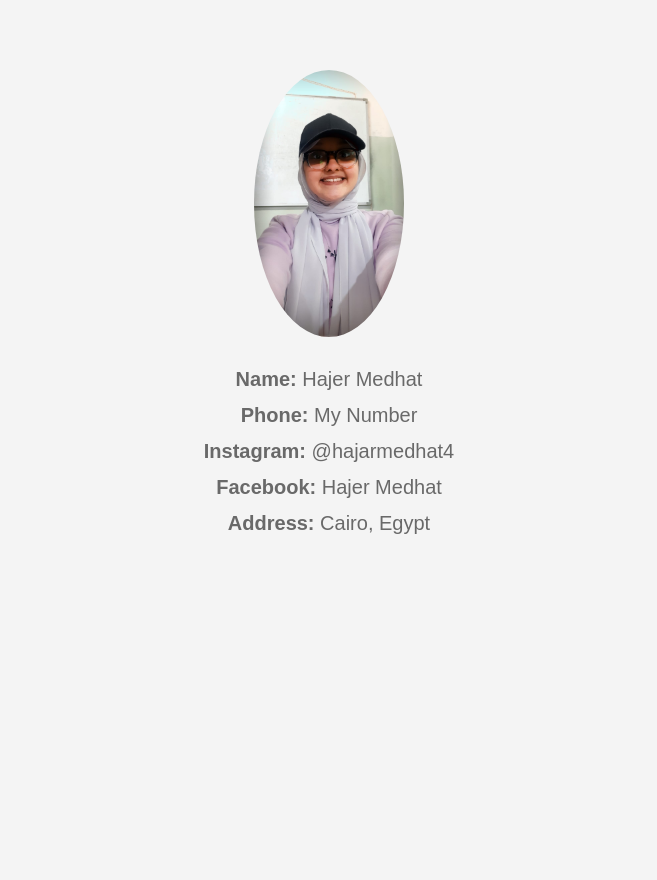
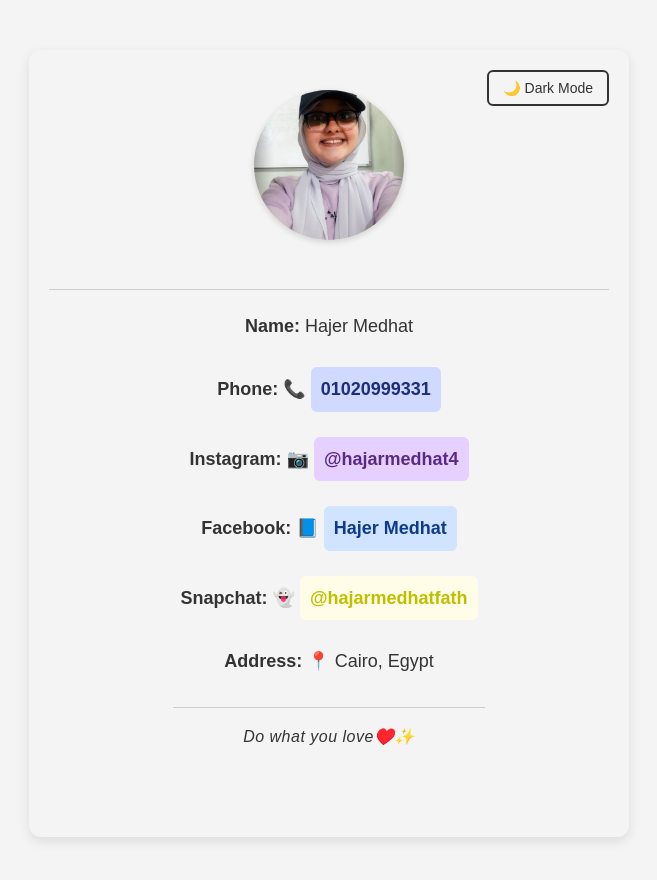
Before and after one commit to hajarMedhat/web_site, a plain HTML site: page index.html in a window 1280 px wide. Shown: the whole page, without its empty margins (311-968 px from the left). Before the commit the page ends 800 px from the top, so only its background shows below. Drawn offline with Linux system fonts and the light colour scheme.

Commit message:
the second version with darkmode and more visual

```diff
--- a/index.html
+++ b/index.html
@@ -1,26 +1,89 @@
 <!DOCTYPE html>
 <html lang="en">
 <head>
-    <meta charset="UTF-8">
+  <meta charset="UTF-8" />
+  <meta name="viewport" content="width=device-width, initial-scale=1" />
   <title>Hajer Medhat - Contact Card</title>
-    <link rel="stylesheet" href="style.css">
+  <link rel="stylesheet" href="style.css" />
 </head>
 <body>
-    <img src="Hajer.jpeg" alt="Hajer Medhat">
-    <div class="info">
+  <button
+    class="dark-toggle"
+    onclick="toggleDarkMode()"
+    aria-pressed="false"
+    aria-label="Toggle dark mode"
+  >
+    🌙 Dark Mode
+  </button>
+
+  <img src="Hajer.jpeg" alt="Portrait of Hajer Medhat" />
+  <section class="info" aria-label="Contact Information">
     <p><strong>Name:</strong> Hajer Medhat</p>
-        <p><strong>Phone:</strong> <a href="tel:01020999331">My Number</a></p>
-        <p><strong>Instagram:</strong>
-            <a href="https://www.instagram.com/hajarmedhat4?utm_source=qr&igsh=Z2lkd3I5cmk5dXc1" target="_blank">
+
+    <p><strong>Phone:</strong> 📞
+      <a
+        class="phone"
+        href="tel:+201020999331"
+        aria-label="Call Hajer Medhat at 01020999331"
+      >
+        01020999331
+      </a>
+    </p>
+
+    <p><strong>Instagram:</strong> 📷
+      <a
+        class="insta"
+        href="https://www.instagram.com/hajarmedhat4?utm_source=qr&igsh=Z2lkd3I5cmk5dXc1"
+        target="_blank"
+        rel="noopener noreferrer"
+        aria-label="Visit Hajer Medhat's Instagram profile"
+      >
         @hajarmedhat4
       </a>
     </p>
-        <p><strong>Facebook:</strong>
-            <a href="https://www.facebook.com/share/1HEBX9aRDQ/" target="_blank">
+
+    <p><strong>Facebook:</strong> 📘
+      <a
+        class="facebook"
+        href="https://www.facebook.com/share/1HEBX9aRDQ/"
+        target="_blank"
+        rel="noopener noreferrer"
+        aria-label="Visit Hajer Medhat's Facebook profile"
+      >
         Hajer Medhat
       </a>
     </p>
-        <p><strong>Address:</strong> Cairo, Egypt</p>
-    </div>
+
+    <p><strong>Snapchat:</strong> 👻
+      <a
+        class="snapchat"
+        href="https://www.snapchat.com/add/hajarmedhatfath?share_id=2-UkHH9Wo3E&locale=en-EG"
+        target="_blank"
+        rel="noopener noreferrer"
+        aria-label="Visit Hajer Medhat's Snapchat profile"
+      >
+        @hajarmedhatfath
+      </a>
+    </p>
+
+    <p><strong>Address:</strong> 📍 Cairo, Egypt</p>
+
+    <hr class="divider" />
+    <p class="tagline"><em>Do what you love♥️✨</em></p>
+  </section>
+
+  <script>
+    function toggleDarkMode() {
+      const body = document.body;
+      const button = document.querySelector(".dark-toggle");
+      const isDark = body.classList.toggle("dark-mode");
+
+      // Toggle emoji/text
+      button.textContent = isDark ? "☀️ Light Mode" : "🌙 Dark Mode";
+
+      // Update aria-pressed for accessibility
+      button.setAttribute("aria-pressed", isDark);
+    }
+  </script>
 </body>
 </html>
--- a/style.css
+++ b/style.css
@@ -1,36 +1,194 @@
+:root {
+  --bg-color: #f4f4f4;
+  --text-color: #333;
+  --link-color: dimgrey;
+  --card-shadow: rgba(0, 0, 0, 0.1);
+
+  /* Light mode backgrounds */
+  --insta-bg: #e6d0ff;
+  --facebook-bg: #d0e4ff;
+  --phone-bg: #d0d9ff;
+  --snapchat-bg: #fffde7;
+
+  /* Light mode text on links */
+  --insta-text: #5a2a82;
+  --facebook-text: #0d3a8a;
+  --phone-text: #1c2d7a;
+  --snapchat-text: #bfbf00;
+}
+
+body.dark-mode {
+  --bg-color: #1e1e1e;
+  --text-color: #eee;
+  --link-color: #ccc;
+  --card-shadow: rgba(255, 255, 255, 0.1);
+
+  /* Dark mode backgrounds (dark colors) */
+  --insta-bg: #5a2a82;
+  --facebook-bg: #0d3a8a;
+  --phone-bg: #1c2d7a;
+  --snapchat-bg: #bfbf00;
+
+  /* Dark mode text on links (light colors) */
+  --insta-text: #e6d0ff;
+  --facebook-text: #d0e4ff;
+  --phone-text: #d0d9ff;
+  --snapchat-text: #fffde7;
+}
+
+/* Reset and base */
 * {
   padding: 0;
   margin: 0;
-    font-family: sans-serif;
-    color: dimgrey;
+  font-family: Arial, sans-serif;
+  color: var(--text-color);
+  box-sizing: border-box;
 }
 
 body {
-    font-family: Arial, sans-serif;
-    max-width: 400px;
+  min-height: 600px;
+  max-width: 600px;
   margin: 50px auto;
   text-align: center;
-    background-color: #f4f4f4;
-    padding: 20px;
-    border-radius: 10px;
+  background-color: var(--bg-color);
+  padding: 40px 20px;
+  border-radius: 12px;
+  box-shadow: 0 4px 12px var(--card-shadow);
+  transition: all 0.3s ease;
+  position: relative;
+}
+
+/* Dark mode toggle button */
+.dark-toggle {
+  position: absolute;
+  top: 20px;
+  right: 20px;
+  padding: 8px 14px;
+  background-color: transparent;
+  border: 2px solid var(--text-color);
+  border-radius: 6px;
+  color: var(--text-color);
+  cursor: pointer;
+  font-size: 14px;
+  transition: all 0.3s ease;
+}
+
+.dark-toggle:hover {
+  background-color: var(--text-color);
+  color: var(--bg-color);
 }
 
 img {
   width: 150px;
+  height: 150px;
+  object-fit: cover;
   border-radius: 50%;
-    margin-bottom: 20px;
+  margin-bottom: 25px;
+  box-shadow: 0 2px 6px rgba(0, 0, 0, 0.15);
 }
 
 .info {
-    font-size: 20px;
+  font-size: 18px;
   line-height: 1.8;
+  color: var(--text-color);
+  padding: 20px;
+  border-top: 1px solid #ccc;
+  margin-top: 20px;
 }
 
+.info p {
+  margin-bottom: 25px;
+}
+
+/* Links */
+/* General link style */
 a {
   text-decoration: none;
-    color: dimgrey;
+  color: var(--link-color);
+  background-color: rgba(0, 0, 0, 0.05);
+  padding: 6px 10px;
+  border-radius: 6px;
+  transition: all 0.3s ease;
+  display: inline-block;
+  font-weight: 600;
 }
 
+/* Platform specific background and text colors */
+a.insta {
+  background-color: var(--insta-bg);
+  color: var(--insta-text);
+}
+
+a.facebook {
+  background-color: var(--facebook-bg);
+  color: var(--facebook-text);
+}
+
+a.phone {
+  background-color: var(--phone-bg);
+  color: var(--phone-text);
+}
+
+a.snapchat {
+  background-color: var(--snapchat-bg);
+  color: var(--snapchat-text);
+}
+
+/* Hover and focus states */
+a:focus,
 a:hover {
-    color: brown;
+  border: none;
+  transform: scale(1.05);
+  cursor: pointer;
+  filter: brightness(1.1);
 }
+
+/* Divider & Tagline */
+.divider {
+  margin: 30px auto 10px;
+  width: 60%;
+  border: 0;
+  height: 1px;
+  background-color: #ccc;
+  transition: background-color 0.3s ease;
+}
+
+body.dark-mode .divider {
+  background-color: #444;
+}
+
+.tagline {
+  font-size: 16px;
+  color: var(--link-color);
+  margin-top: 15px;
+  font-style: italic;
+  letter-spacing: 0.5px;
+  transition: color 0.3s ease;
+}
+
+body.dark-mode .tagline {
+  color: var(--text-color);
+}
+
+/* Responsive */
+@media (max-width: 420px) {
+  body {
+    margin: 20px;
+    max-width: 100%;
+    padding: 20px 15px;
+  }
+
+  img {
+    width: 120px;
+    height: 120px;
+  }
+
+  .info {
+    font-size: 16px;
+  }
+}
+
+/* Accessibility */
+a:focus-visible {
+  outline: 2px solid var(--text-color);
+}
```
Lines whose indentation alone changed are shown as unchanged.
